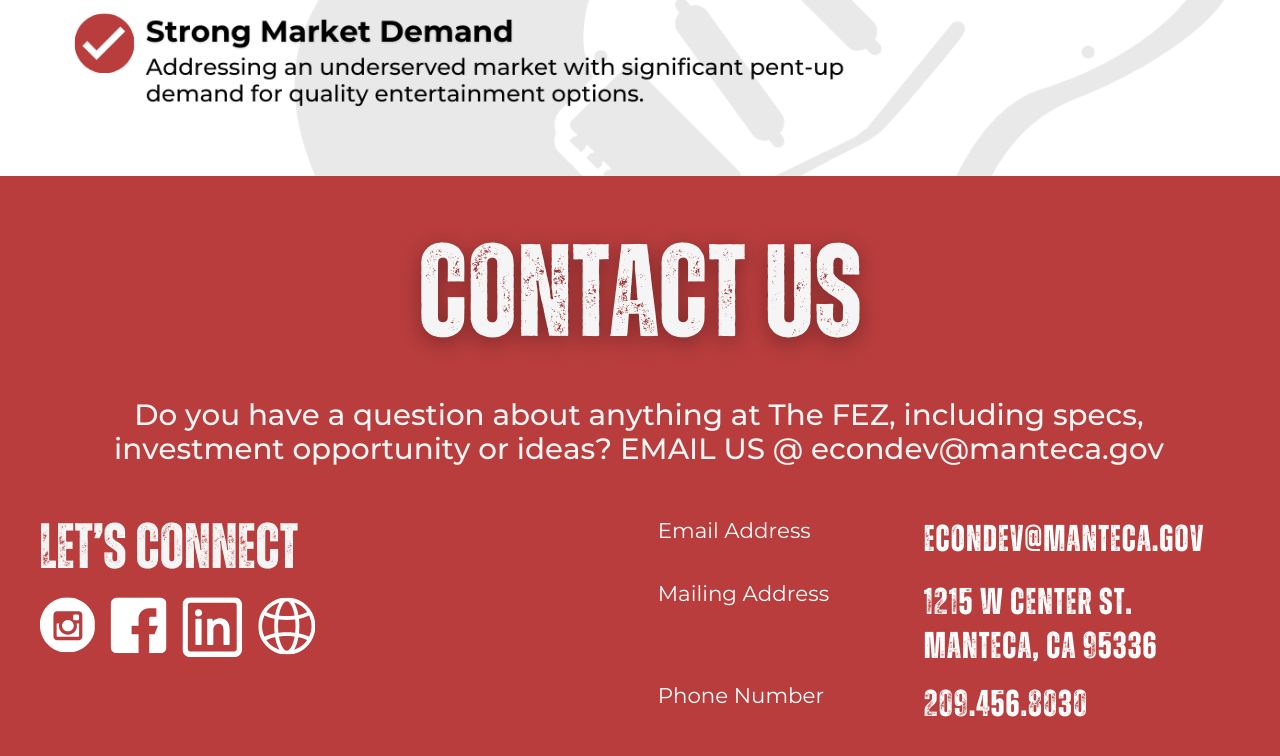
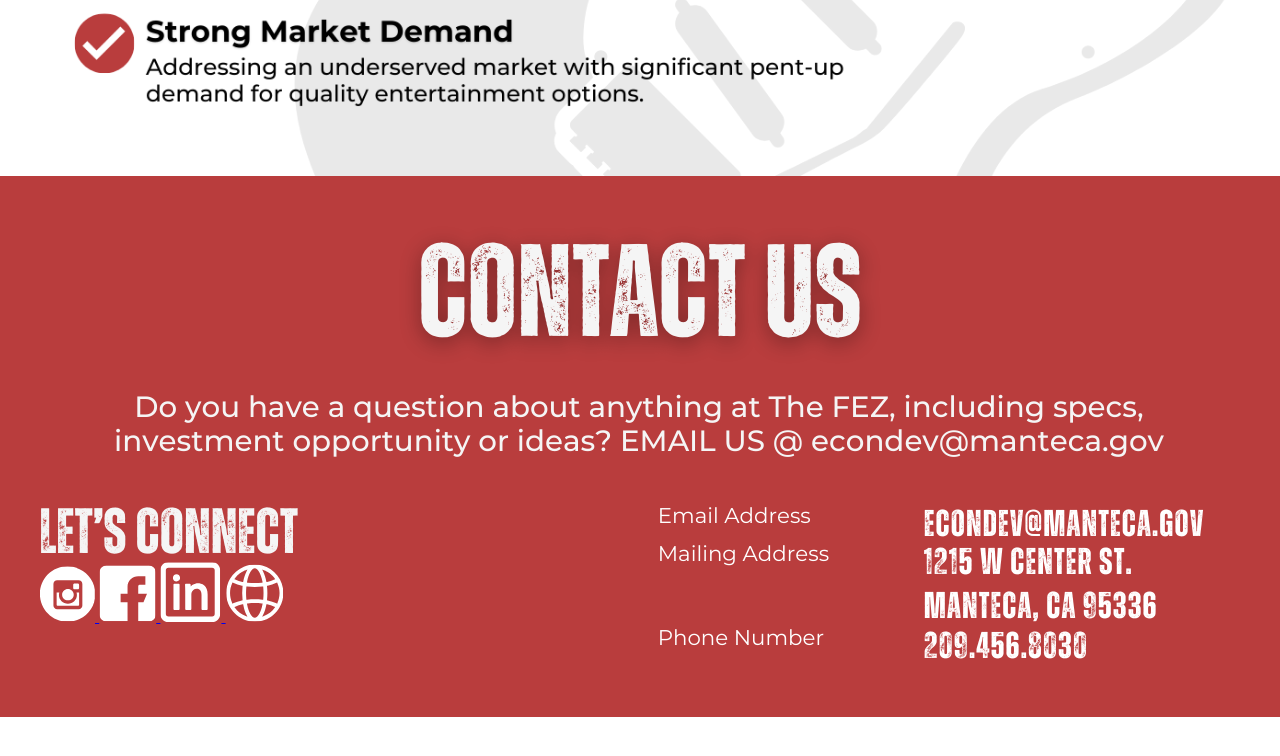
Before and after one commit to tlweave2/tlweave2.github.io, a plain HTML site: page index.html in a window 1280 px wide. Shown: the part 3579-4335 px from the top of the page. After the commit the page ends 4296 px from the top, so only its background shows below. Drawn offline with Linux system fonts and the light colour scheme.

Commit message:
Update index.html

```diff
--- a/index.html
+++ b/index.html
@@ -258,22 +258,47 @@ body {
 }
 
 /* =====================
-   CONTACT SECTION
+   CONTACT SECTION - UPDATED
 ===================== */
 .contact-section {
     background-color: #b93d3d;
     padding: 50px 20px;
     width: 100%;
+    display: flex;
+    justify-content: center; /* Center the container */
+}
+
+.contact-section .container {
+    max-width: 1200px; /* Match this to the width of your other sections */
+    width: 100%;
+    margin: 0 auto;
+    padding: 0; /* Remove additional padding */
 }
 
 .contact-title {
     text-align: center;
     margin-bottom: 30px;
+    width: 100%; /* Ensure full width */
+}
+
+.contact-title img {
+    max-width: 100%; /* Make sure images don't overflow */
+    height: auto;
+    margin: 0 auto;
+    display: block;
 }
 
 .contact-intro {
     text-align: center;
     margin-bottom: 50px;
+    width: 100%; /* Ensure full width */
+}
+
+.contact-intro img {
+    max-width: 100%; /* Make sure images don't overflow */
+    height: auto;
+    margin: 0 auto;
+    display: block;
 }
 
 .contact-content {
@@ -281,46 +306,18 @@ body {
     flex-wrap: wrap;
     justify-content: space-between;
     gap: 40px;
+    width: 100%; /* Ensure full width */
 }
 
 .contact-left, .contact-right {
     flex: 1;
     min-width: 280px;
+    max-width: calc(50% - 20px); /* Limit maximum width */
 }
 
-.connect-title {
-    margin-bottom: 20px;
-}
-
-.social-icons {
-    display: flex;
-    gap: 15px;
-}
-
-.social-icon {
-    transition: opacity 0.3s;
-}
-
-.social-icon:hover {
-    opacity: 0.8;
-}
-
-.contact-info {
-    display: grid;
-    gap: 25px;
-}
-
-.contact-button {
-    background: none;
-    border: none;
-    padding: 0;
-    cursor: pointer;
-    display: inline-block;
-    transition: opacity 0.2s;
-}
-
-.contact-button:hover {
-    opacity: 0.9;
+.contact-info img, .connect-title img, .social-icons img {
+    max-width: 100%; /* Make sure images don't overflow */
+    height: auto;
 }
 
 /* =====================
```
